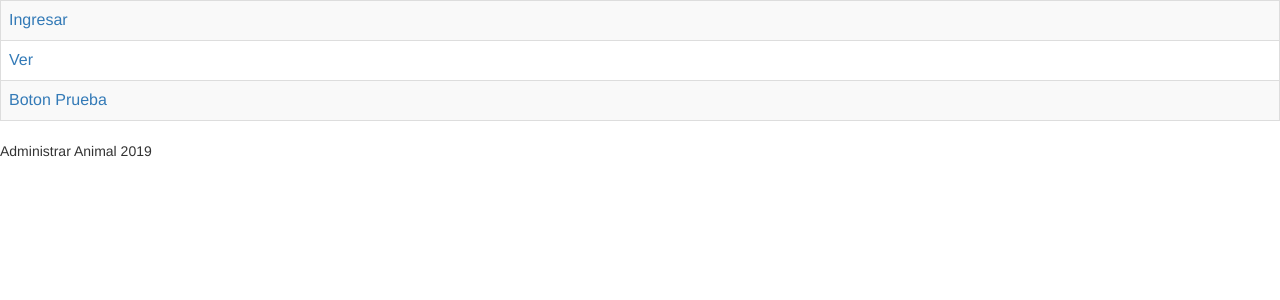
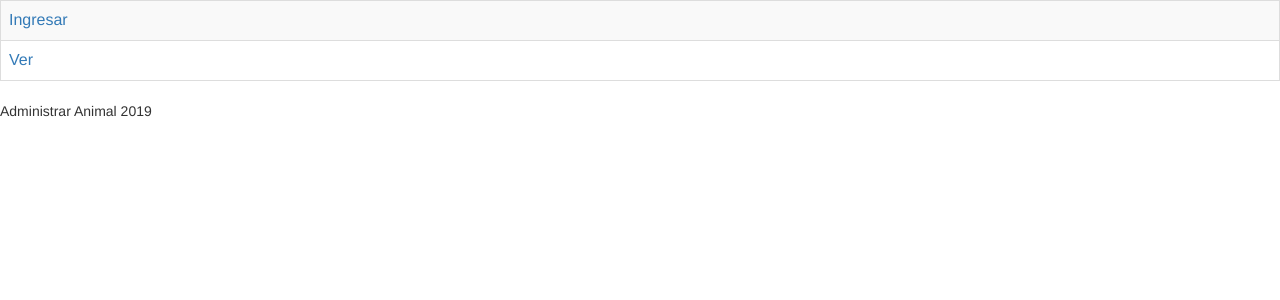
Before and after one commit to BrayanMoya/animales, a PHP site: page / in a window 1280 px wide. Shown: the part 20-320 px from the top of the page. Run offline with PHP 8.4, Linux system fonts and the light colour scheme.

Commit message:
prueba video 2

```diff
--- a/src/index.php
+++ b/src/index.php
@@ -21,9 +21,6 @@
 			<tr>
 				<td><a href="mostrar.php">Ver</a></td>
 			</tr>
-			<tr>
-				<td><a  href="">Boton Prueba</a></td>
-			</tr>
 		</table>
 		<footer>
 			Administrar Animal 2019
```
